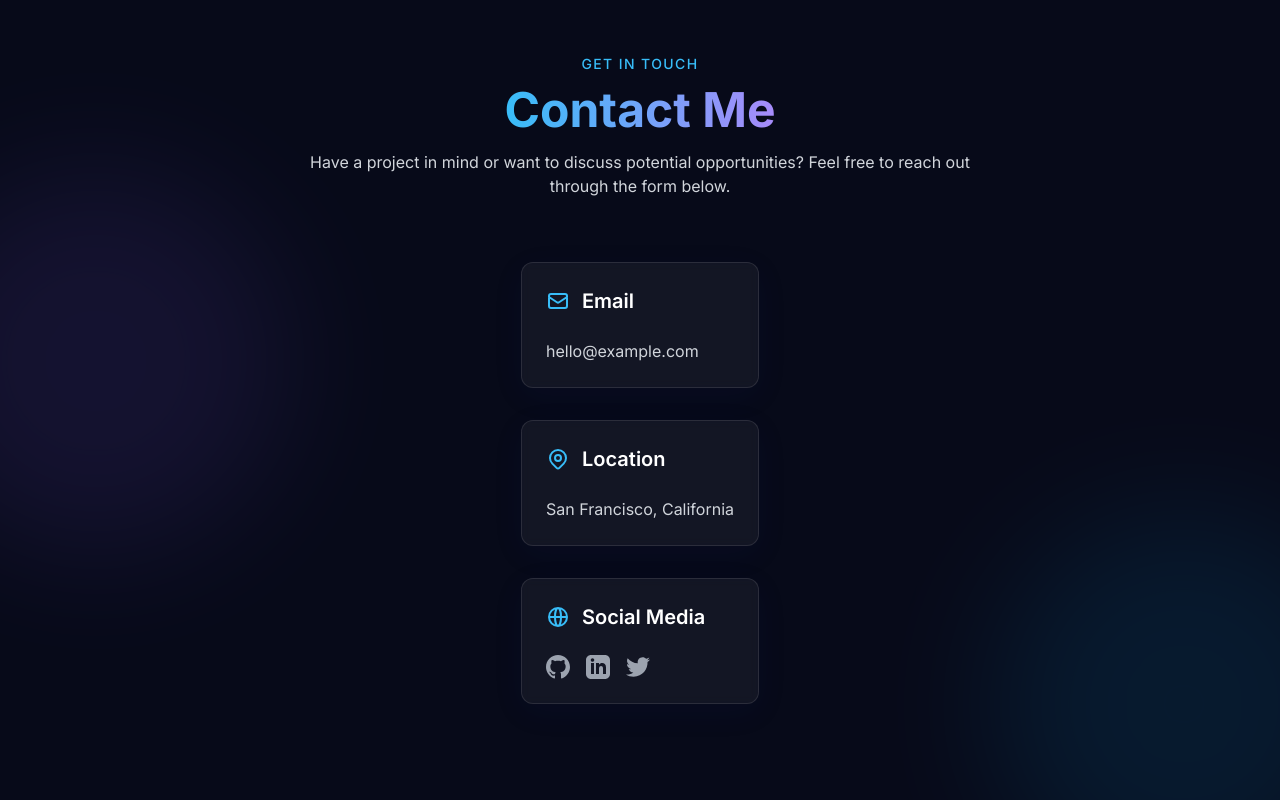
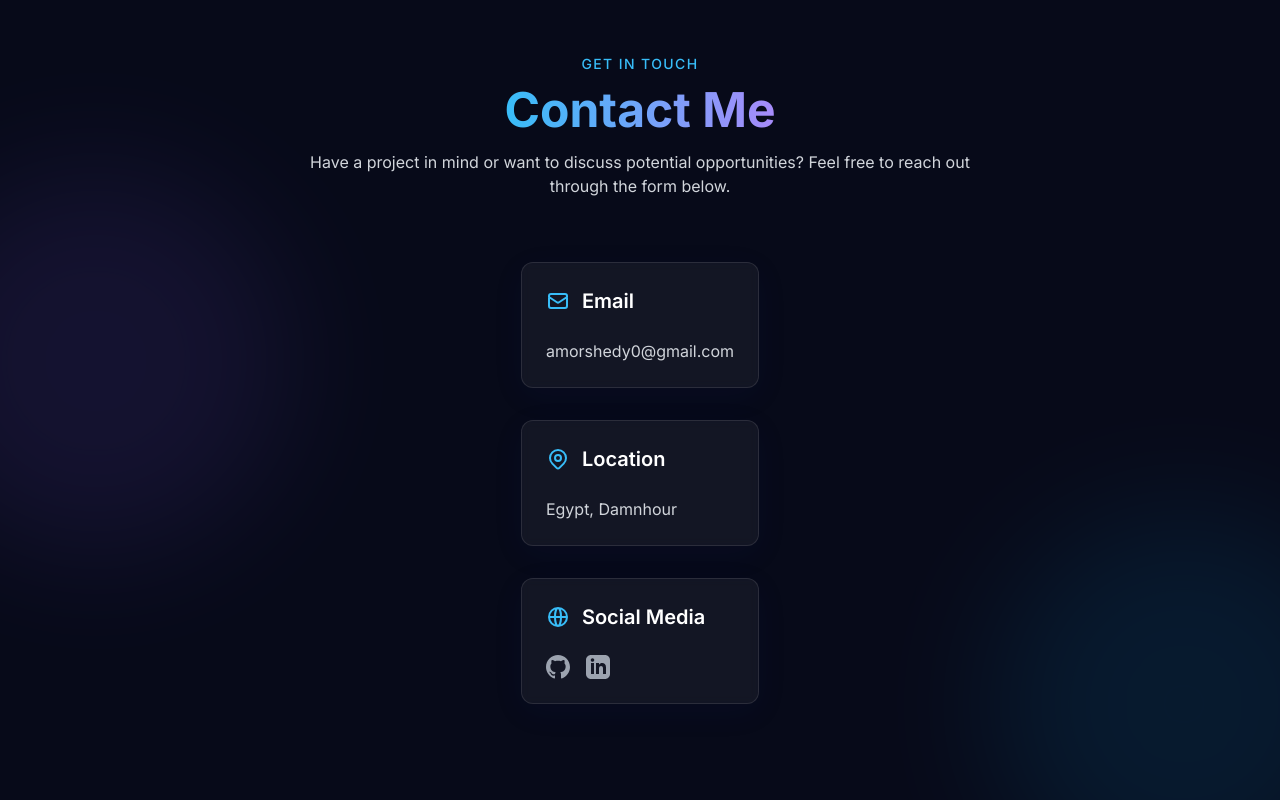
Before and after one commit to ahmed-morshedy/new-portfolio, a Next.js app: page / in a window 1280 px wide. Shown: the part 2727-3527 px from the top of the page. Built offline with nearby package versions, Linux system fonts and the light colour scheme.

Commit message:
update contact

```diff
--- a/src/components/Contact.tsx
+++ b/src/components/Contact.tsx
@@ -62,10 +62,10 @@ export default function Contact() {
                 Email
               </h4>
               <a
-                href="mailto:hello@example.com"
+                href="mailto:amorshedy0@gmail.com"
                 className="text-gray-300 hover:text-primary-400 transition-colors duration-300"
               >
-                hello@example.com
+                amorshedy0@gmail.com
               </a>
             </div>
 
@@ -93,7 +93,7 @@ export default function Contact() {
                 </svg>
                 Location
               </h4>
-              <p className="text-gray-300">San Francisco, California</p>
+              <p className="text-gray-300">Egypt, Damnhour</p>
             </div>
 
             <div className="bg-white/5 backdrop-blur-sm border border-white/10 rounded-xl p-6 shadow-glass hover:shadow-glow-sm transition-all duration-300">
@@ -116,7 +116,7 @@ export default function Contact() {
               </h4>
               <div className="flex space-x-4">
                 <a
-                  href="https://github.com"
+                  href="https://github.com/ahmed-morshedy"
                   target="_blank"
                   rel="noopener noreferrer"
                   className="text-gray-400 hover:text-white transition-colors"
@@ -132,7 +132,7 @@ export default function Contact() {
                   </svg>
                 </a>
                 <a
-                  href="https://linkedin.com"
+                  href="https://linkedin.com/in/ahmed-morshedy74/"
                   target="_blank"
                   rel="noopener noreferrer"
                   className="text-gray-400 hover:text-white transition-colors"
@@ -147,22 +147,6 @@ export default function Contact() {
                     <path d="M19 0h-14c-2.761 0-5 2.239-5 5v14c0 2.761 2.239 5 5 5h14c2.762 0 5-2.239 5-5v-14c0-2.761-2.238-5-5-5zm-11 19h-3v-11h3v11zm-1.5-12.268c-.966 0-1.75-.79-1.75-1.764s.784-1.764 1.75-1.764 1.75.79 1.75 1.764-.783 1.764-1.75 1.764zm13.5 12.268h-3v-5.604c0-3.368-4-3.113-4 0v5.604h-3v-11h3v1.765c1.396-2.586 7-2.777 7 2.476v6.759z" />
                   </svg>
                 </a>
-                <a
-                  href="https://twitter.com"
-                  target="_blank"
-                  rel="noopener noreferrer"
-                  className="text-gray-400 hover:text-white transition-colors"
-                >
-                  <svg
-                    xmlns="http://www.w3.org/2000/svg"
-                    width="24"
-                    height="24"
-                    fill="currentColor"
-                    viewBox="0 0 24 24"
-                  >
-                    <path d="M24 4.557c-.883.392-1.832.656-2.828.775 1.017-.609 1.798-1.574 2.165-2.724-.951.564-2.005.974-3.127 1.195-.897-.957-2.178-1.555-3.594-1.555-3.179 0-5.515 2.966-4.797 6.045-4.091-.205-7.719-2.165-10.148-5.144-1.29 2.213-.669 5.108 1.523 6.574-.806-.026-1.566-.247-2.229-.616-.054 2.281 1.581 4.415 3.949 4.89-.693.188-1.452.232-2.224.084.626 1.956 2.444 3.379 4.6 3.419-2.07 1.623-4.678 2.348-7.29 2.04 2.179 1.397 4.768 2.212 7.548 2.212 9.142 0 14.307-7.721 13.995-14.646.962-.695 1.797-1.562 2.457-2.549z" />
-                  </svg>
-                </a>
               </div>
             </div>
           </motion.div>
```
